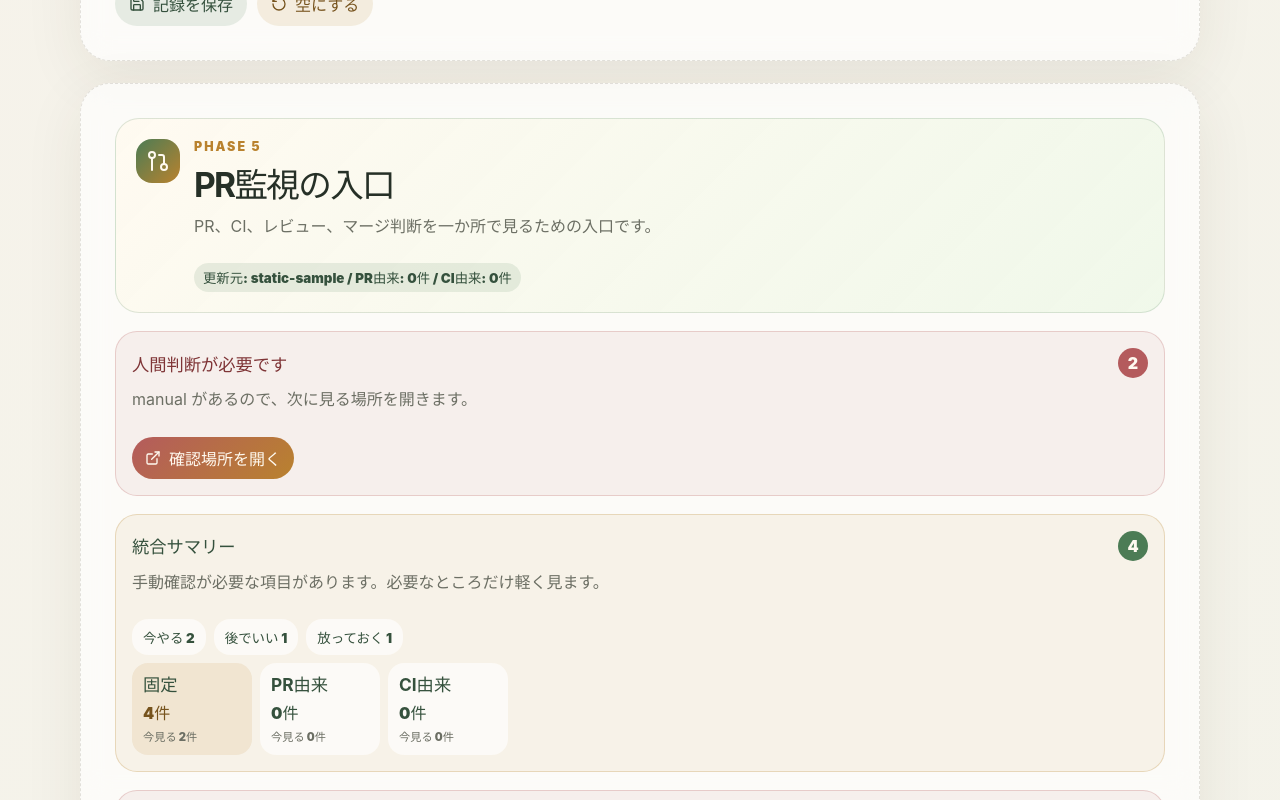
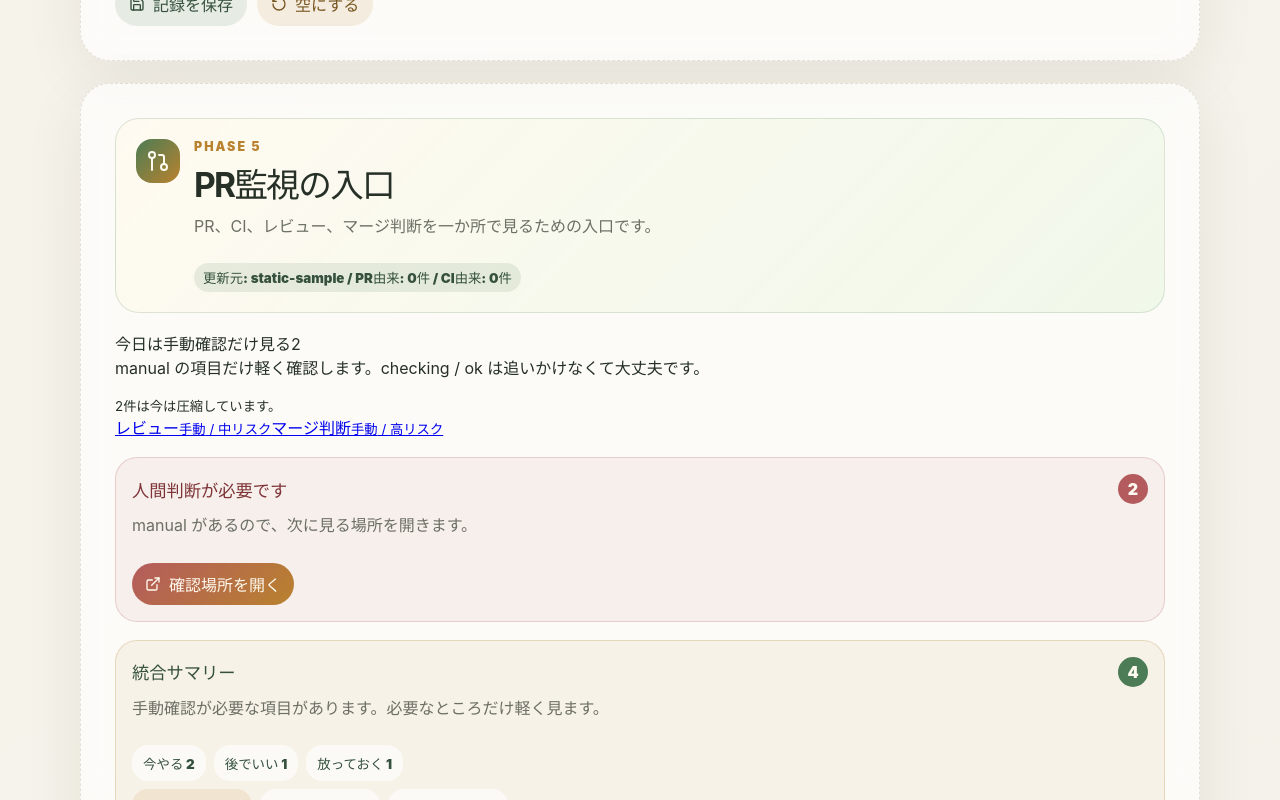
Before and after one commit to sunpotflower4460-cpu/darake-dev-app-AI, a React (Vite) app: page / in a window 1280 px wide. Shown: the part 11200-12000 px from the top of the page. Built offline with nearby package versions, Linux system fonts and the light colour scheme.

Commit message:
feat: show Review Watch today focus box

```diff
--- a/src/components/ReviewWatchPanel.tsx
+++ b/src/components/ReviewWatchPanel.tsx
@@ -8,6 +8,7 @@ import { loadPrWatchState, type PrWatchState } from '../services/prWatchService'
 import { loadReviewWatchState, type ReviewFreshness } from '../services/reviewWatchService';
 import { buildReviewAlert } from '../utils/reviewAlert';
 import { buildReviewLaneGroups } from '../utils/reviewLanes';
+import { buildReviewTodayFocus } from '../utils/reviewTodayFocus';
 import { buildReviewUnifiedSummary } from '../utils/reviewOriginSummary';
 import { buildReviewUpdateGuidance } from '../utils/reviewUpdateGuidance';
 import { convertCiToReviewWatchItem } from '../utils/ciReviewBridge';
@@ -47,6 +48,7 @@ export function ReviewWatchPanel() {
   const ciReviewItems = useMemo(() => ciState?.items.map(convertCiToReviewWatchItem) ?? [], [ciState]);
   const mergedItems = useMemo(() => [...items, ...prReviewItems, ...ciReviewItems], [items, prReviewItems, ciReviewItems]);
   const laneGroups = useMemo(() => buildReviewLaneGroups(mergedItems), [mergedItems]);
+  const todayFocus = useMemo(() => buildReviewTodayFocus(mergedItems), [mergedItems]);
   const alert = useMemo(() => buildReviewAlert(mergedItems), [mergedItems]);
   const unifiedSummary = useMemo(() => buildReviewUnifiedSummary(mergedItems), [mergedItems]);
   const updateGuidance = useMemo(
@@ -78,6 +80,21 @@ export function ReviewWatchPanel() {
           <h3>PR監視の入口</h3>
           <p>PR、CI、レビュー、マージ判断を一か所で見るための入口です。</p>
           <small>更新元: {source} / PR由来: {prReviewItems.length}件 / CI由来: {ciReviewItems.length}件</small>
+        </div>
+      </div>
+
+      <div className="reviewTodayFocusBox">
+        <div><strong>{todayFocus.title}</strong><span>{todayFocus.focusItems.length}</span></div>
+        <p>{todayFocus.message}</p>
+        <small>{todayFocus.hiddenCount}件は今は圧縮しています。</small>
+        <div className="reviewTodayFocusItems">
+          {todayFocus.focusItems.length === 0 && <span>今日は確認なし</span>}
+          {todayFocus.focusItems.slice(0, 4).map((item) => (
+            <a href={item.url} target="_blank" rel="noreferrer" key={item.id}>
+              <strong>{item.label}</strong>
+              <small>{statusLabel[item.status]} / {item.risk ? riskLabel[item.risk] : '未判定'}</small>
+            </a>
+          ))}
         </div>
       </div>
 
```
